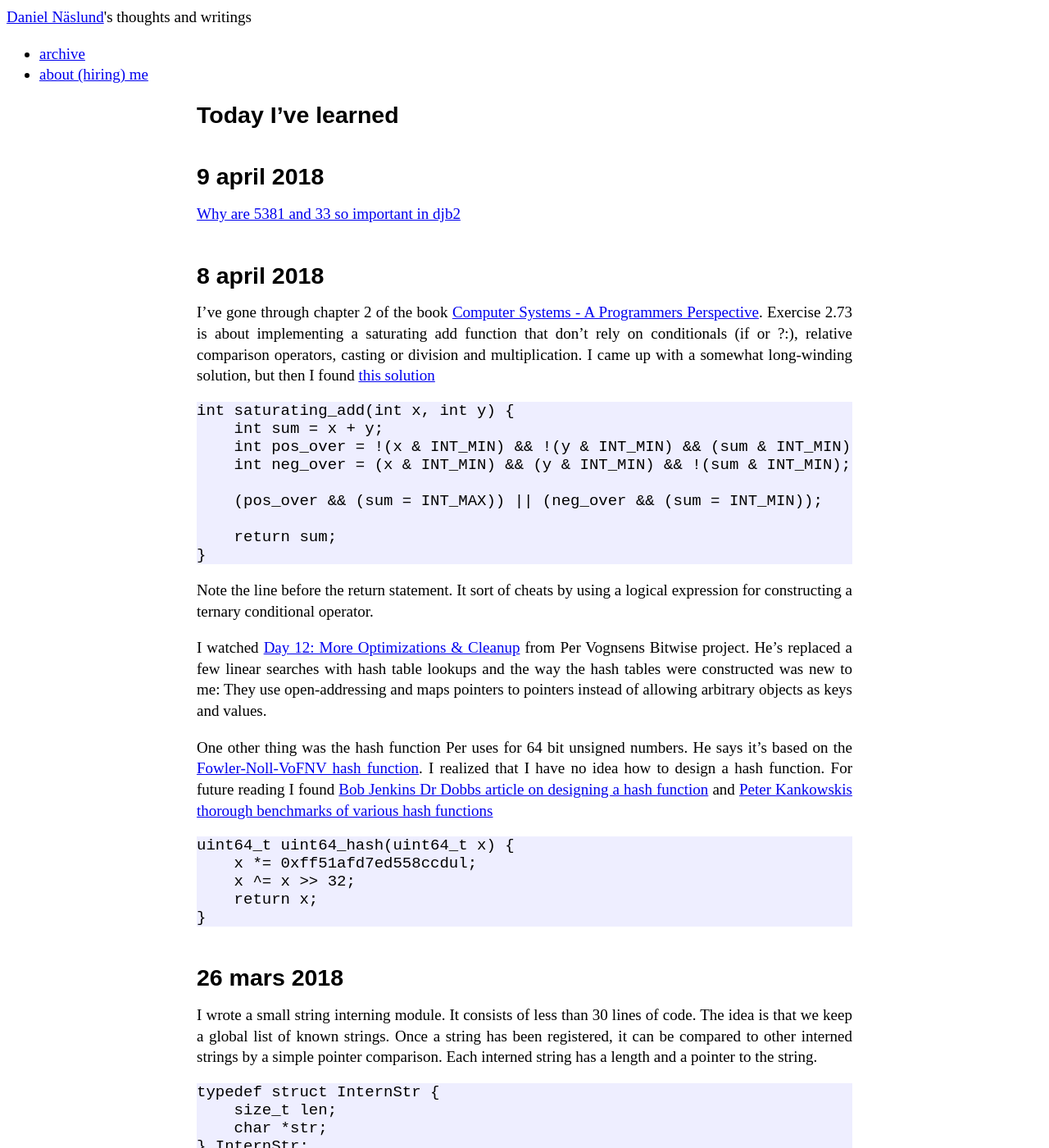
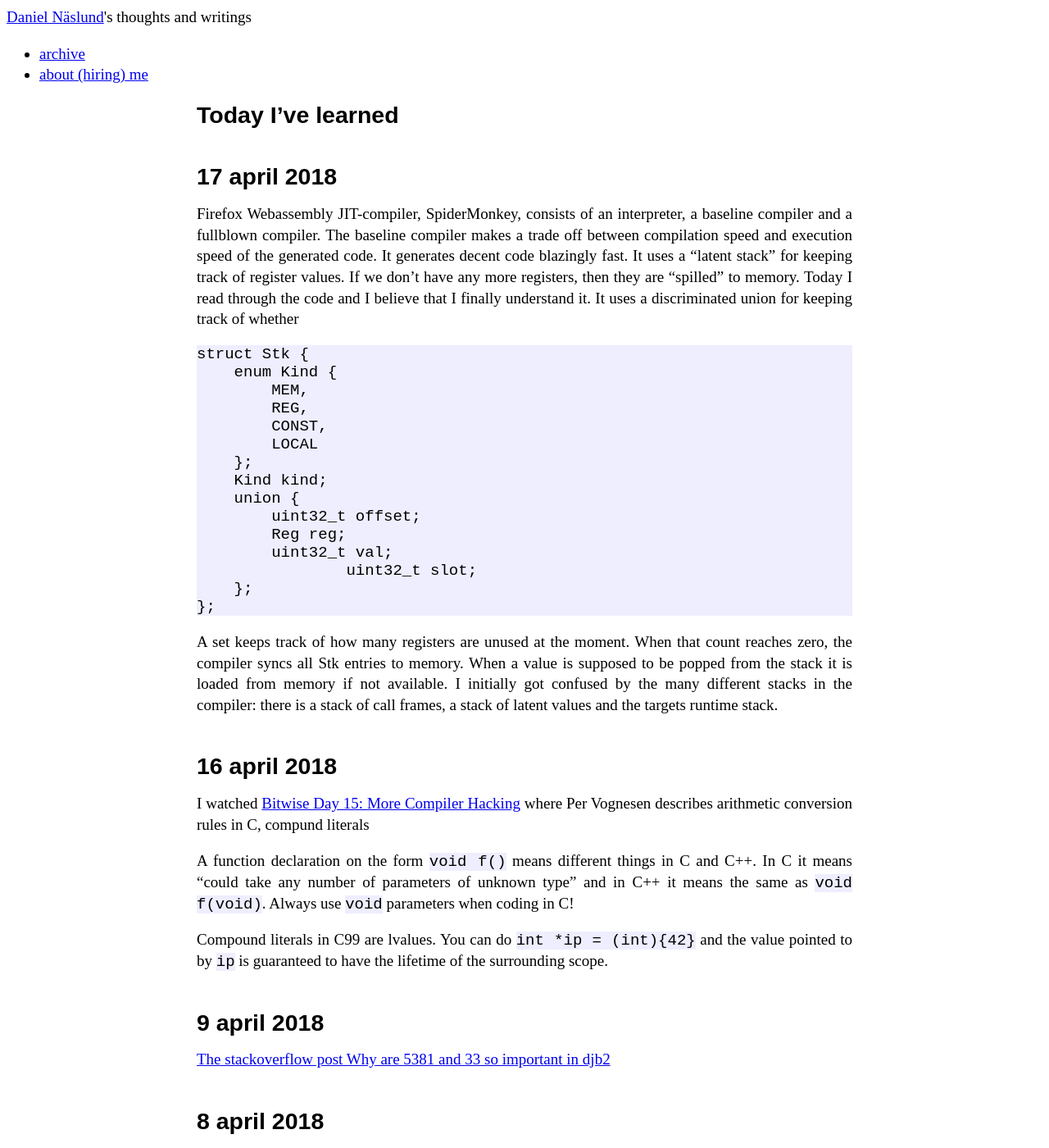
Before and after one commit to dannas/dannas.github.com, a Jekyll site: the page built from TIL.markdown, in a window 1280 px wide and 1400 px high. Shown: the whole window at 82% size. Built offline with Jekyll 4.4.1, drawn with Linux system fonts in a browser that asks for light colours.

Commit message:
Yet another TIL

````diff
--- a/TIL.markdown
+++ b/TIL.markdown
@@ -4,8 +4,41 @@ title: TIL - Today I've Learned
 ---
 # Today I've learned
 
+## 17 april 2018
+
+Firefox Webassembly JIT-compiler, SpiderMonkey, consists of an interpreter, a baseline compiler and a fullblown compiler. The baseline compiler makes a  trade off between compilation speed and execution speed of the generated code. It generates decent code blazingly fast. It uses a "latent stack" for keeping track of register values. If we don't have any more registers, then they are "spilled" to memory. Today I read through the code and I believe that I finally understand it. It uses a discriminated union for keeping track of whether
+
+```
+struct Stk {
+    enum Kind {
+        MEM,
+        REG,
+        CONST,
+        LOCAL
+    };
+    Kind kind;
+    union {
+        uint32_t offset;
+        Reg reg;
+        uint32_t val;
+		uint32_t slot;
+    };
+};
+```
+
+A set keeps track of how many registers are unused at the moment. When that count reaches zero, the compiler syncs all  Stk entries to memory. When a value is supposed to be popped from the stack it is loaded from memory if not available. I initially got confused by the many different stacks in the compiler: there is a stack of call frames, a stack of latent values and the targets runtime stack.
+
+## 16 april 2018
+
+I watched [Bitwise Day 15: More Compiler Hacking](https://bitwise.handmade.network/episode/bitwise/bitwise015/) where Per Vognesen describes arithmetic conversion rules in C, compund literals
+
+A function declaration on the form `void f()` means different things in C and C++. In C it means "could take any number of parameters of unknown type" and in C++ it means the same as `void f(void)`. Always use  `void` parameters when coding in C!
+
+Compound literals in C99 are lvalues. You can do `int *ip = (int){42}` and the value pointed to by `ip` is guaranteed to have the lifetime of the surrounding scope.
+
 ## 9 april 2018
-[Why are 5381 and 33 so important in djb2](https://stackoverflow.com/a/4825477/582010)
+
+[The stackoverflow post Why are 5381 and 33 so important in djb2](https://stackoverflow.com/a/4825477/582010)
 
 ## 8 april 2018
 I've gone through chapter 2 of the book [Computer Systems - A Programmers Perspective](http://csapp.cs.cmu.edu/). Exercise 2.73 is about implementing a saturating add function that don't rely on conditionals (if or ?:), relative comparison operators, casting or division and multiplication. I came up with a somewhat long-winding solution, but then I found [this solution](http://zhangjunphy.github.io/csapp/chap2.html#org2fd5283)
````
